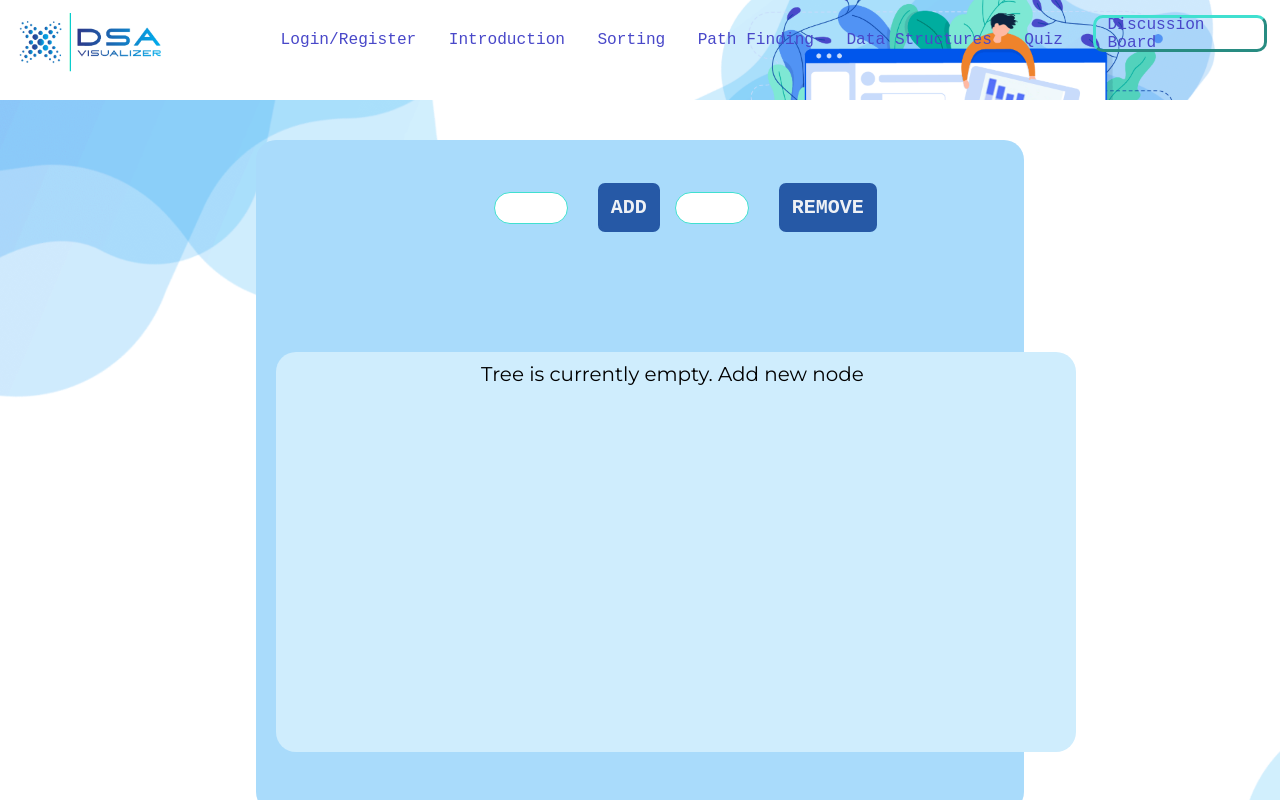
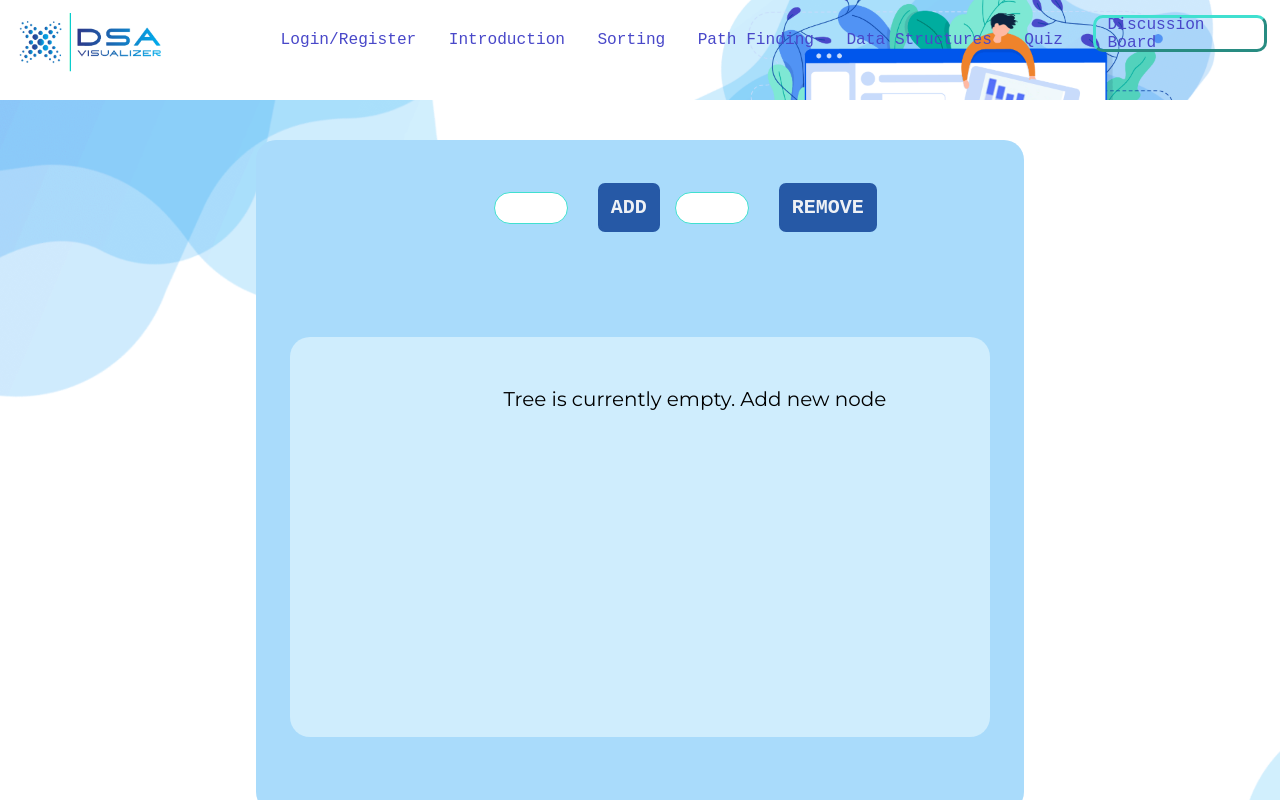
Before and after one commit to Jordiak/Visualizer, a React (Create React App) app in the folder client/: page /AVL in a window 1280 px wide. Shown: the top 800 px of the page. Built offline with nearby package versions, Linux system fonts and the light colour scheme.

Commit message:
added more specifc descirptions for rotations

```diff
--- a/client/src/App.css
+++ b/client/src/App.css
@@ -483,12 +483,13 @@ h2 {
 
 /* Track */
 ::-webkit-scrollbar-track {
-  background: #000000;
+  background: #36c4c9;
+  border-radius: 4px;
 }
 
 /* Handle */
 ::-webkit-scrollbar-thumb {
-  background: #888;
+  background: rgb(79, 151, 192);
   border-radius: 4px;
 }
 
--- a/client/src/components/AVL_Tree/AVL.css
+++ b/client/src/components/AVL_Tree/AVL.css
@@ -23,12 +23,14 @@
 
   #treeAVL {
 	display: inline-flex;
-	padding-left: 10px;
-	width: 800px;
-	margin: 20px;
+	padding:inherit;
+	margin-top:15px;
+	min-width: 700px;
+	width: auto;
+	padding-left:10%;
+	padding-right:10%;
 	margin-bottom: -50px;
-	padding: 10px;
-	background-color: rgb(207,237,253);
+	background-color:rgb(207,237,253);
 	height:400px;
 	border-radius: 20px;
 	text-align: center;
@@ -37,14 +39,31 @@
 	overflow-x: auto;
 	font-family: "Montserrat", sans-serif;
   }
+.treeAVL ::-webkit-scrollbar {
+	width: 10px;
+  }
 
+  /* Track */
+  .treeAVL ::-webkit-scrollbar-track {
+	background: #c7f7f4d2;
+  }
+
+  /* Handle */
+  .treeAVL ::-webkit-scrollbar-thumb {
+	background: rgb(116, 25, 25);
+	border-radius: 4px;
+  }
+
+  /* Handle on hover */
+  .treeAVL ::-webkit-scrollbar-thumb:hover {
+	background: #555;
+  }
   #description {
 	display:absolute;
 	width: 500px;
-	margin: 10px;
+	margin-top:-15px;
 	margin-left:24%;
-	margin-top:0px;
-	margin-bottom: 0px;
+	margin-bottom: 15px;
 	background-color:none;
 	height:30px;
 	border-radius: 10px;
@@ -60,7 +79,7 @@
   }
   #basic-actions {
 	display: inline-flex;
-	padding: 30px 10px;
+	padding: 20px 10px;
 	text-align: justify;
 	width: 100%;
 	margin-left:29%;
@@ -162,7 +181,7 @@
   }
 
   .treeAVL li:last-child::before{
-	  border-right: 3px solid yellow;
+	  border-right: 3px solid violet;
 	  border-radius: 0 5px 0 0;
 	  -webkit-border-radius: 0 5px 0 0;
 	  -moz-border-radius: 0 5px 0 0;
--- a/client/src/components/AVL_Tree/AVL.js
+++ b/client/src/components/AVL_Tree/AVL.js
@@ -19,7 +19,7 @@ class AVL extends Component {
     };
     this.insert = this.insert.bind(this);
     this.delete = this.delete.bind(this);
-
+    this.newlyInserted="";
     this.resetActiveStatusOfNodes = this.resetActiveStatusOfNodes.bind(this);
     this.resetPreviewContent = this.resetPreviewContent.bind(this);
     this.resetInstruction=this.resetInstruction.bind(this);
@@ -34,6 +34,7 @@ class AVL extends Component {
     this.onChangeInsertValue = this.onChangeInsertValue.bind(this);
     this.onChangeSearchValue = this.onChangeSearchValue.bind(this);
     this.onChangeDeleteValue = this.onChangeDeleteValue.bind(this);
+
   }
 
   pause(milliseconds) {
@@ -52,6 +53,7 @@ class AVL extends Component {
     this.setState({
       instruction:""
     })
+    this.state.tree.rotateDescript="";
   }
 
   resetActiveStatusOfNodes(){
@@ -92,12 +94,17 @@ class AVL extends Component {
     this.resetPreviewContent();
     this.resetInstruction();
     this.state.tree.insertNewNode(this.state.insertValue);
+    this.newlyInserted=this.state.insertValue;
     this.setState({
-      instruction:"Inserted node "+this.state.insertValue
+      instruction:"Inserted node "+this.state.insertValue,
+
+
     });
     this.setState({
       insertValue: ""
     });
+
+
   }
 
   delete() {
@@ -106,7 +113,7 @@ class AVL extends Component {
     this.resetInstruction();
     this.state.tree.delete(this.state.deleteValue);
     this.setState({
-      instruction:"Deleted node "+this.state.deleteValue + this.state.tree.state.rotateDescrip
+      instruction:"Deleted node "+this.state.deleteValue
     })
     this.setState({
       deleteValue: ""
@@ -126,7 +133,7 @@ class AVL extends Component {
       searchResult.active = true;
     } else {
       this.setState({
-        previewContent: "Not Found!"
+        previewContent: this.state.searchValue + " is not found in the tree."
       });
     }
 
--- a/client/src/components/AVL_Tree/classes/BinarySearchTree.js
+++ b/client/src/components/AVL_Tree/classes/BinarySearchTree.js
@@ -1,11 +1,15 @@
 import React, { Component } from "react";
 import BinarySearchTreeNode from "./BinarySearchTreeNode";
+import AVL from "../AVL";
 class BinarySearchTree extends Component {
   constructor(props)
    {
     super(props);
     this.root = null;
     this.rotateDescript="";
+    this.newlyLeft="";
+
+
 
   }
 
@@ -101,25 +105,30 @@ class BinarySearchTree extends Component {
 
 
   balanceTree(node) {
+
+
     if (node.balanceFactor() > 1) {
       if (node.left.balanceFactor() > 0) {
         this.rotateLeftLeft(node);
-        this.rotateDescript= "Performed single right rotation";
+
+        this.rotateDescript= "Performed single right rotation on the unbalanced node "+node.value  ;
+
+
 
 
       } else if (node.left.balanceFactor < 0) {
         this.rotateLeftRight(node);
-        this.rotateDescript= "Performed left then right rotation";
+        this.rotateDescript= "Performed left then right rotation on the unbalanced node "+node.value ;
 
       }
     } else if (node.balanceFactor() < -1) {
       if (node.right.balanceFactor() < 0) {
         this.rotateRightRight(node);
-        this.rotateDescript= "Performed single left rotation";
+        this.rotateDescript= "Performed single left rotation on the unbalanced node "+node.value;
 
       } else if (node.right.balanceFactor() > 0) {
         this.rotateRightLeft(node);
-        this.rotateDescript= "Performed right then left rotation";
+        this.rotateDescript= "Performed right then left rotation on the unbalanced node "+node.value;
 
       }
     }
@@ -127,7 +136,9 @@ class BinarySearchTree extends Component {
   }
 
   rotateLeftLeft(rootNode) {
+
     const leftNode = rootNode.left;
+
     rootNode.setLeft(null);
     if (rootNode.parent) {
       rootNode.parent.setLeft(leftNode);
--- a/client/src/components/AVL_Tree/components/BinarySearchTreeNode.css
+++ b/client/src/components/AVL_Tree/components/BinarySearchTreeNode.css
@@ -1,4 +1,4 @@
 a.active {
-    border-color: #0a8a8a !important;;
+    border-color: rgb(49, 49, 187) !important;;
     border-width: thick !important;;
 }
```
